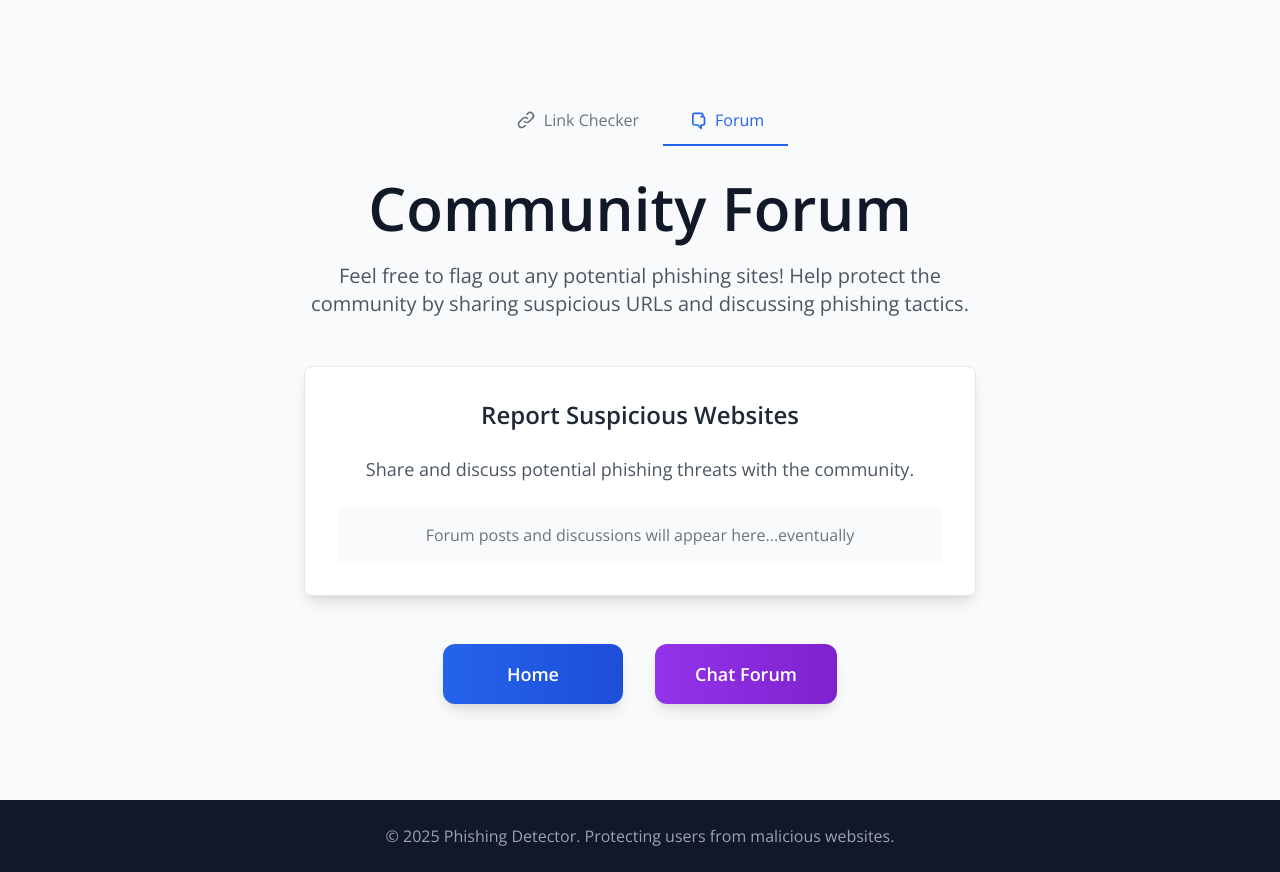
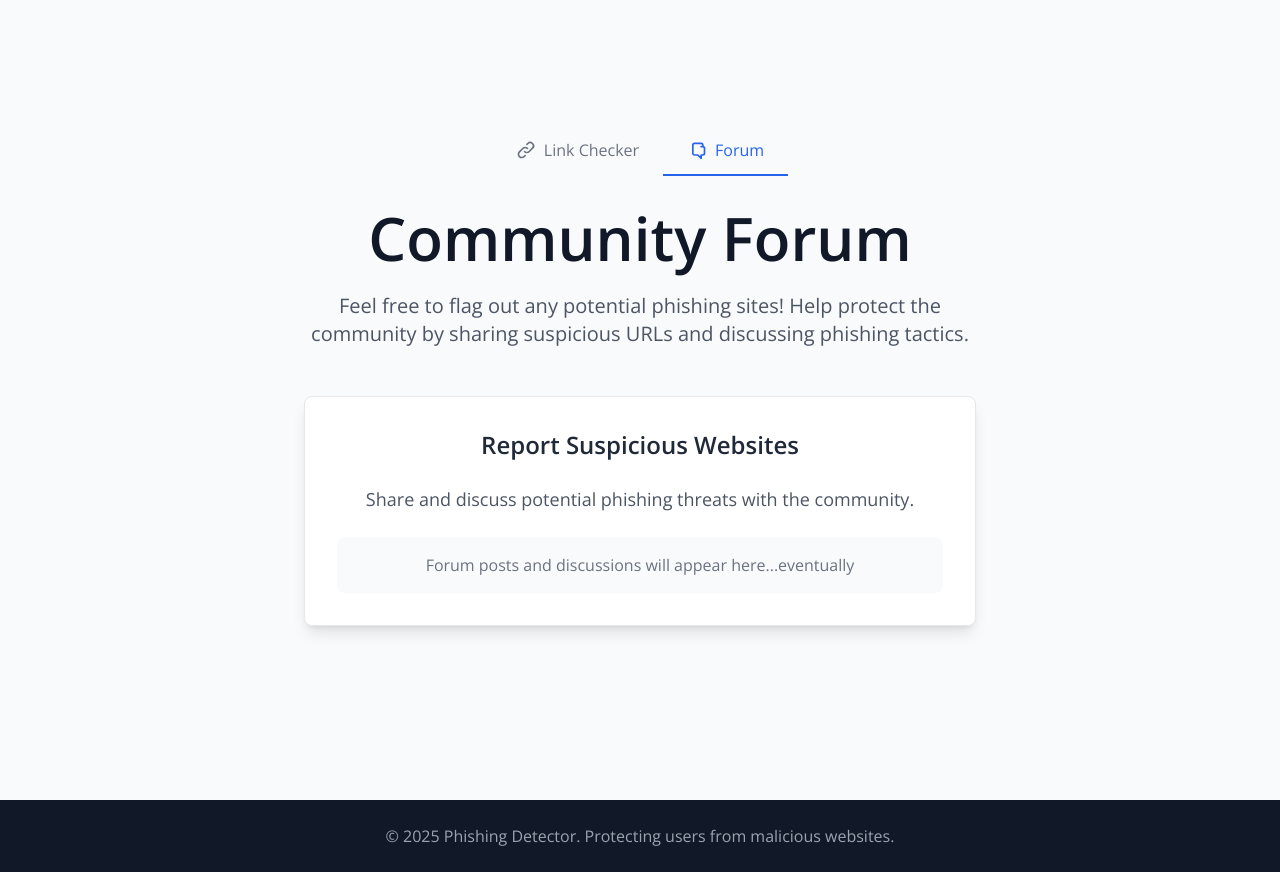
Before and after one commit to jooh6969/Orbital-7494, a React (Vite) app in the folder Frontend/: page /forum in a window 1280 px wide. Built offline with nearby package versions, Linux system fonts and the light colour scheme; the HTML template or start-up script is replaced by a standard one.

Commit message:
Forum buttons

```diff
--- a/Frontend/src/pages/Forum.jsx
+++ b/Frontend/src/pages/Forum.jsx
@@ -58,7 +58,6 @@ const Forum = () => {
             <p className="text-gray-600 text-center text-lg mb-6">
               Share and discuss potential phishing threats with the community.
             </p>
-            {/* You can add forum content/posts here later */}
             <div className="space-y-4">
               <div className="p-4 bg-gray-50 rounded-lg">
                 <p className="text-gray-500 text-center">
@@ -67,22 +66,6 @@ const Forum = () => {
               </div>
             </div>
           </div>
-        </div>
-
-        {/* Navigation Buttons */}
-        <div className="flex flex-col sm:flex-row gap-6 sm:gap-8 justify-center items-center">
-          <Link
-            to="/"
-            className="bg-gradient-to-r from-blue-600 to-blue-700 text-white px-10 py-4 rounded-xl text-lg font-semibold hover:from-blue-700 hover:to-blue-800 hover:scale-105 transition-all duration-300 shadow-lg hover:shadow-xl w-full sm:w-auto min-w-[180px] text-center"
-          >
-            Home
-          </Link>
-          <Link
-            to="/forum"
-            className="bg-gradient-to-r from-purple-600 to-purple-700 text-white px-10 py-4 rounded-xl text-lg font-semibold hover:from-purple-700 hover:to-purple-800 hover:scale-105 transition-all duration-300 shadow-lg hover:shadow-xl w-full sm:w-auto min-w-[180px] text-center"
-          >
-            Chat Forum
-          </Link>
         </div>
       </div>
 
```
